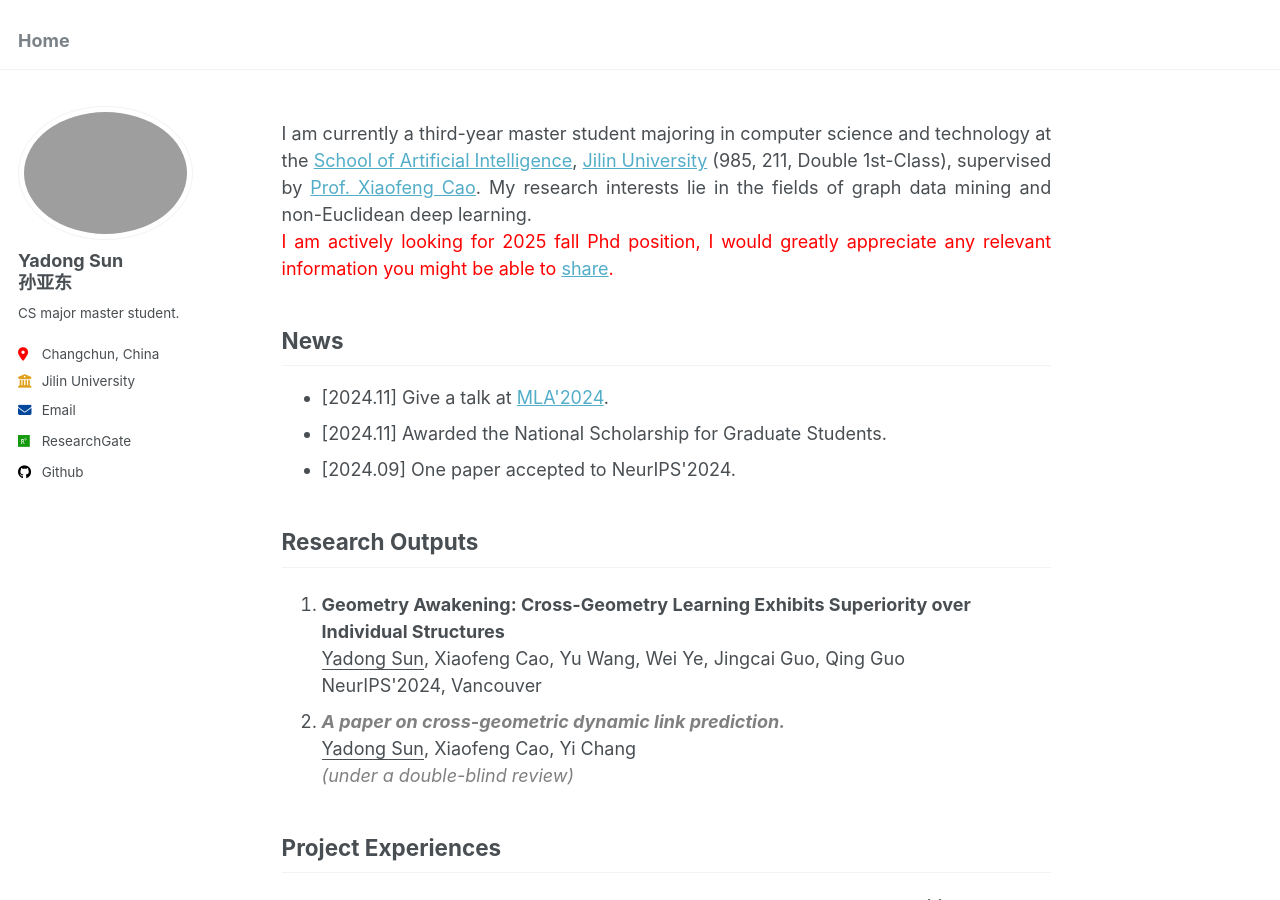
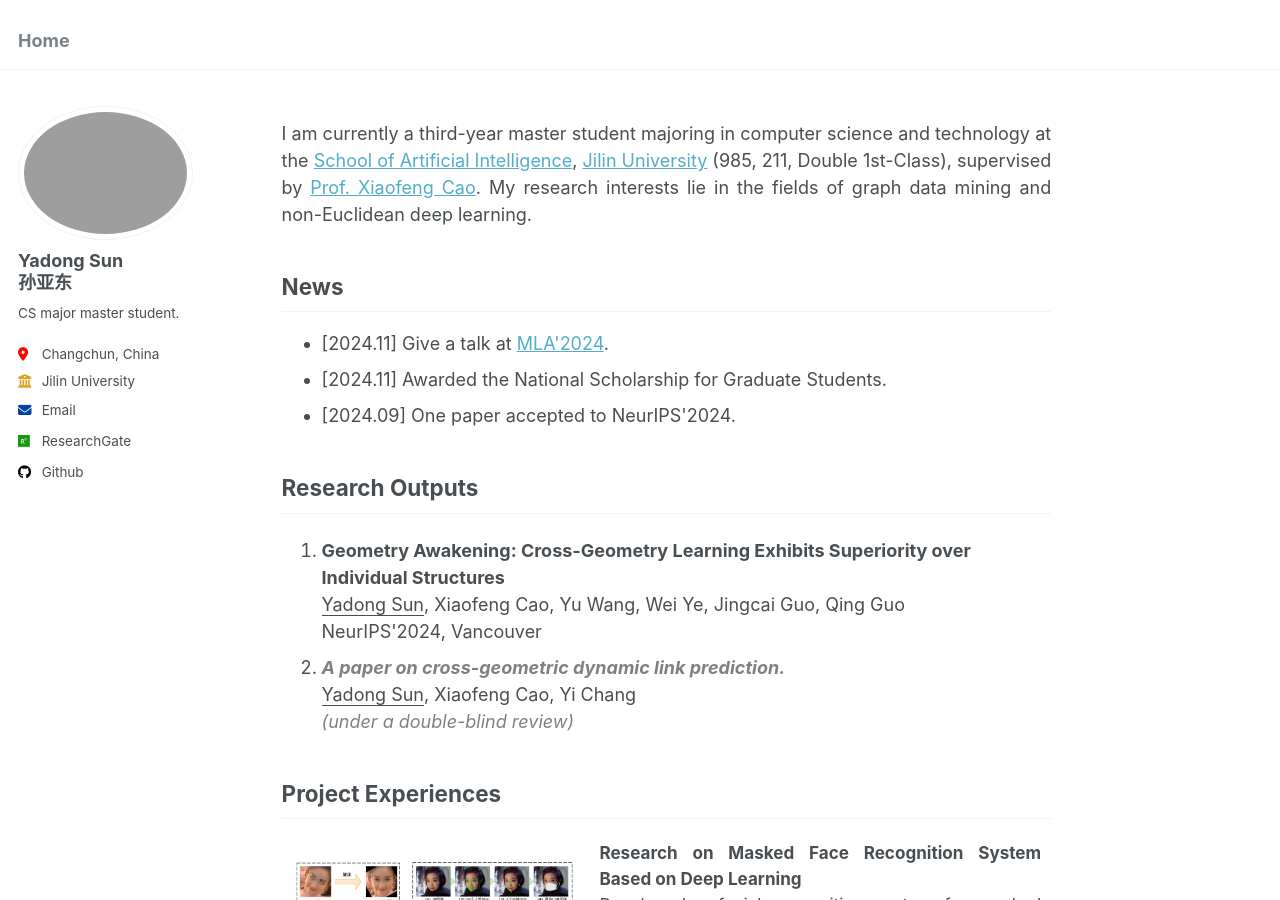
Before and after one commit to sun-yd/sun-yd.github.io, a Jekyll site: the page built from _pages/about.md, in a window 1280 px wide and 900 px high. Built offline with Jekyll 4.4.1, drawn with Linux system fonts in a browser that asks for light colours.

Commit message:
Update about.md

```diff
--- a/_pages/about.md
+++ b/_pages/about.md
@@ -10,7 +10,6 @@ redirect_from:
 <p style="text-align: justify;">
 I am currently a third-year master student majoring in computer science and technology at the <a href="https://sai.jlu.edu.cn/">School of Artificial Intelligence</a>, <a href="https://www.jlu.edu.cn/">Jilin University</a>  (985, 211, Double 1st-Class), supervised by <a href="https://xiaofengcaoml.github.io/">Prof. Xiaofeng Cao</a>. My research interests lie in the fields of graph data mining and non-Euclidean deep learning.
 <br>
-<span style="color: red;"> I am actively looking for 2025 fall Phd position, I would greatly appreciate any relevant information you might be able to <a href="mailto:sunyd22@mails.jlu.edu.cn">share</a>. </span>
 </p>
 
 News
```
